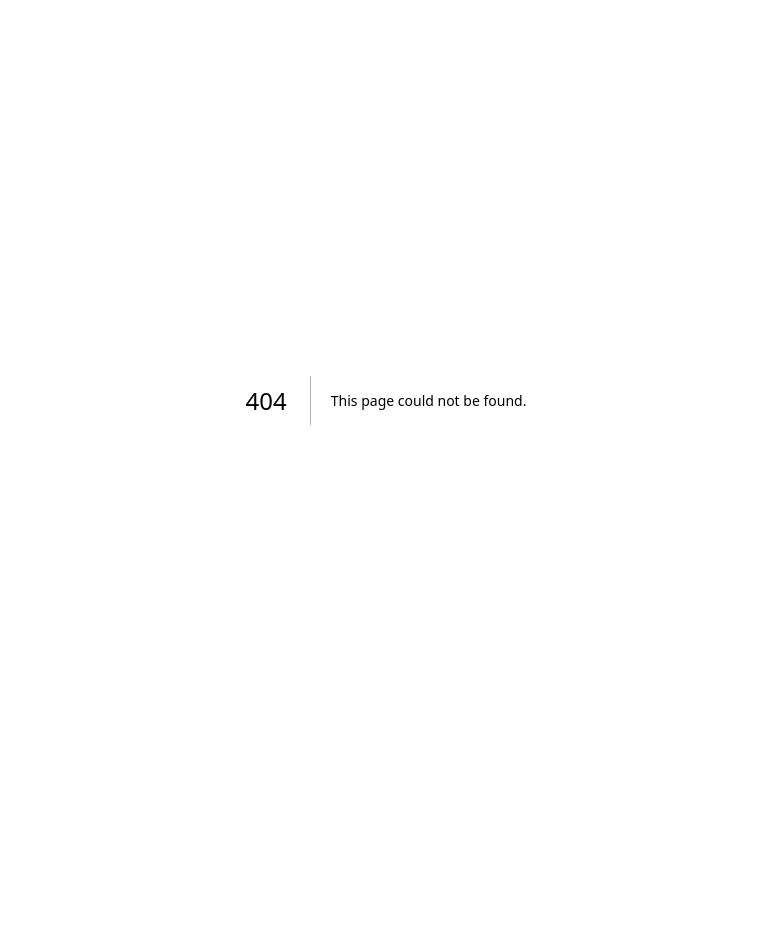
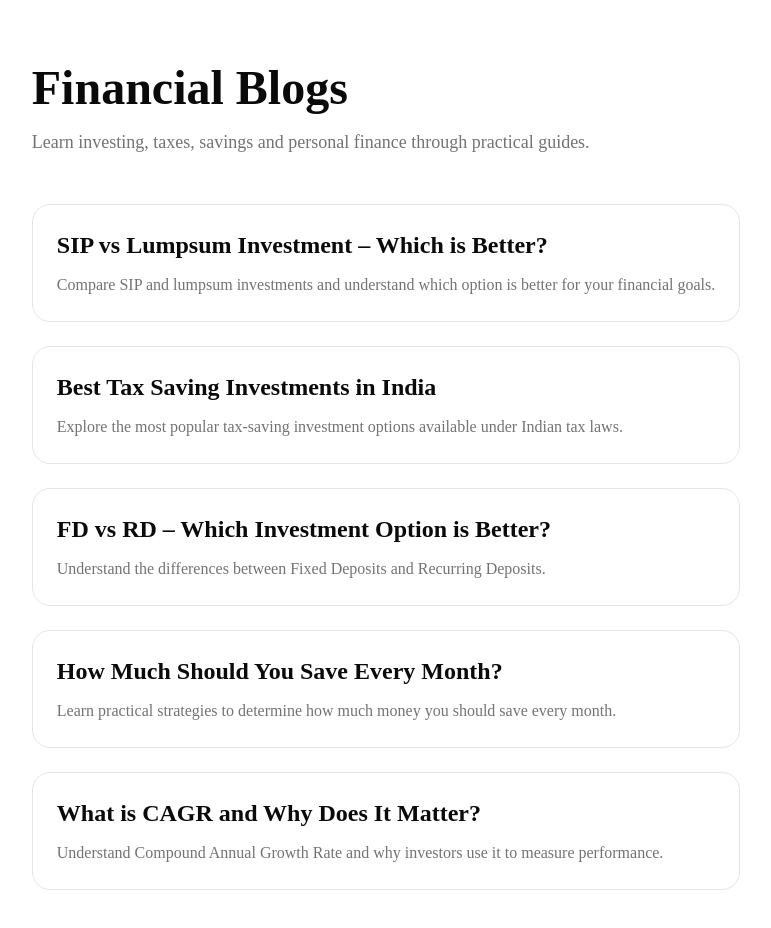
Before and after one commit to payadav142-rgb/FinWise, a Next.js app: page /blog in a window 1280 px wide. Before the commit this address had no page. Shown: the top 928 px of the page, without its empty margins (254-1025 px from the left). Before the commit the page ends 800 px from the top, so only its background shows below. Built offline with nearby package versions, Linux system fonts and the light colour scheme.

Commit message:
Added blog SEO and sitemap

```diff
--- /dev/null
+++ b/app/blog/[slug]/page.tsx
@@ -0,0 +1,68 @@
+import type { Metadata } from "next";
+import { notFound } from "next/navigation";
+import { blogContent } from "@/data/blogs/content";
+
+type Props = {
+  params: Promise<{
+    slug: string;
+  }>;
+};
+
+export async function generateMetadata({
+  params,
+}: Props): Promise<Metadata> {
+  const { slug } = await params;
+
+  const article =
+    blogContent[
+      slug as keyof typeof blogContent
+    ];
+
+  if (!article) {
+    return {
+      title: "Article Not Found",
+    };
+  }
+
+  return {
+    title: article.title,
+    description: article.content
+      .trim()
+      .slice(0, 150),
+
+    openGraph: {
+      title: article.title,
+      description: article.content
+        .trim()
+        .slice(0, 150),
+      type: "article",
+    },
+  };
+}
+
+export default async function BlogPost({
+  params,
+}: Props) {
+  const { slug } = await params;
+
+  const article =
+    blogContent[
+      slug as keyof typeof blogContent
+    ];
+
+  if (!article) {
+    notFound();
+  }
+
+  return (
+    <main className="mx-auto max-w-4xl px-6 py-16">
+      <h1 className="text-5xl font-bold">
+        {article.title}
+      </h1>
+
+      <div className="mt-10 whitespace-pre-line leading-8 text-muted-foreground">
+        {article.content}
+      </div>
+    </main>
+  );
+}
--- /dev/null
+++ b/app/blog/page.tsx
@@ -0,0 +1,35 @@
+import Link from "next/link";
+import { blogs } from "@/data/blogs";
+
+export default function BlogPage() {
+  return (
+    <main className="mx-auto max-w-6xl px-6 py-16">
+      <h1 className="text-5xl font-bold">
+        Financial Blogs
+      </h1>
+
+      <p className="mt-4 text-lg text-muted-foreground">
+        Learn investing, taxes, savings and personal
+        finance through practical guides.
+      </p>
+
+      <div className="mt-12 grid gap-6">
+        {blogs.map((blog) => (
+          <Link
+            key={blog.slug}
+            href={`/blog/${blog.slug}`}
+            className="rounded-2xl border p-6 transition hover:shadow-md"
+          >
+            <h2 className="text-2xl font-semibold">
+              {blog.title}
+            </h2>
+
+            <p className="mt-3 text-muted-foreground">
+              {blog.description}
+            </p>
+          </Link>
+        ))}
+      </div>
+    </main>
+  );
+}
--- a/app/sitemap.ts
+++ b/app/sitemap.ts
@@ -1,5 +1,7 @@
 import { MetadataRoute } from "next";
 import { calculators } from "@/data/calculators";
+import { blogs } from "@/data/blogs";
+
 
 export default function sitemap(): MetadataRoute.Sitemap {
   const baseUrl = "https://finwise-silk.vercel.app";
@@ -7,6 +9,15 @@ export default function sitemap(): MetadataRoute.Sitemap {
   const calculatorPages = calculators.map(
     (calculator) => ({
       url: `${baseUrl}/calculators/${calculator.slug}`,
+      lastModified: new Date(),
+      changeFrequency: "weekly" as const,
+      priority: 0.8,
+    })
+  );
+
+  const blogPages = blogs.map(
+    (blog) => ({
+      url: `${baseUrl}/blog/${blog.slug}`,
       lastModified: new Date(),
       changeFrequency: "weekly" as const,
       priority: 0.8,
@@ -57,5 +68,7 @@ export default function sitemap(): MetadataRoute.Sitemap {
     },
 
     ...calculatorPages,
+    ...blogPages,
   ];
+
 }
--- a/components/layout/Navbar.tsx
+++ b/components/layout/Navbar.tsx
@@ -33,6 +33,7 @@ export default function Navbar() {
           >
             About
           </Link>
+          <a href="/blog">Blog</a>
 
           <Link
             href="/contact"
--- /dev/null
+++ b/data/blogs/content.ts
@@ -0,0 +1,60 @@
+export const blogContent = {
+  "sip-vs-lumpsum": {
+    title: "SIP vs Lumpsum Investment – Which is Better?",
+    content: `
+SIP and Lumpsum are two popular methods of investing in mutual funds.
+
+A SIP allows investors to invest a fixed amount every month while a lumpsum investment is made at one time.
+
+SIP reduces market timing risk and promotes disciplined investing. Lumpsum investing may provide higher returns if invested during favorable market conditions.
+
+For most salaried investors, SIP is generally the preferred option because it is easier to manage and benefits from rupee cost averaging.
+`,
+  },
+
+  "best-tax-saving-investments": {
+    title: "Best Tax Saving Investments in India",
+    content: `
+Tax-saving investments help reduce taxable income while building long-term wealth.
+
+Popular options include ELSS mutual funds, PPF, EPF, NPS, tax-saving fixed deposits and life insurance plans.
+
+Before investing, investors should evaluate lock-in periods, expected returns and risk levels.
+`,
+  },
+
+  "fd-vs-rd": {
+    title: "FD vs RD – Which Investment Option is Better?",
+    content: `
+Fixed Deposits and Recurring Deposits are popular savings instruments offered by banks.
+
+FD is suitable when you already have a lump sum amount available for investment.
+
+RD is suitable for investors who want to invest a fixed amount every month and build savings gradually.
+
+The choice depends on income patterns, investment goals and available capital.
+`,
+  },
+
+  "how-much-should-you-save": {
+    title: "How Much Should You Save Every Month?",
+    content: `
+Financial experts often recommend saving at least 20% of monthly income.
+
+The exact amount depends on income, expenses, financial goals and lifestyle requirements.
+
+Creating a budget and tracking expenses can help improve savings consistency over time.
+`,
+  },
+
+  "what-is-cagr": {
+    title: "What is CAGR and Why Does It Matter?",
+    content: `
+CAGR stands for Compound Annual Growth Rate.
+
+It represents the annualized rate of return of an investment over a specific period.
+
+Investors use CAGR to compare the performance of investments such as mutual funds, stocks and business growth opportunities.
+`,
+  },
+};
--- /dev/null
+++ b/data/blogs/index.ts
@@ -0,0 +1,36 @@
+export const blogs = [
+  {
+    slug: "sip-vs-lumpsum",
+    title: "SIP vs Lumpsum Investment – Which is Better?",
+    description:
+      "Compare SIP and lumpsum investments and understand which option is better for your financial goals.",
+  },
+
+  {
+    slug: "best-tax-saving-investments",
+    title: "Best Tax Saving Investments in India",
+    description:
+      "Explore the most popular tax-saving investment options available under Indian tax laws.",
+  },
+
+  {
+    slug: "fd-vs-rd",
+    title: "FD vs RD – Which Investment Option is Better?",
+    description:
+      "Understand the differences between Fixed Deposits and Recurring Deposits.",
+  },
+
+  {
+    slug: "how-much-should-you-save",
+    title: "How Much Should You Save Every Month?",
+    description:
+      "Learn practical strategies to determine how much money you should save every month.",
+  },
+
+  {
+    slug: "what-is-cagr",
+    title: "What is CAGR and Why Does It Matter?",
+    description:
+      "Understand Compound Annual Growth Rate and why investors use it to measure performance.",
+  },
+];
```
